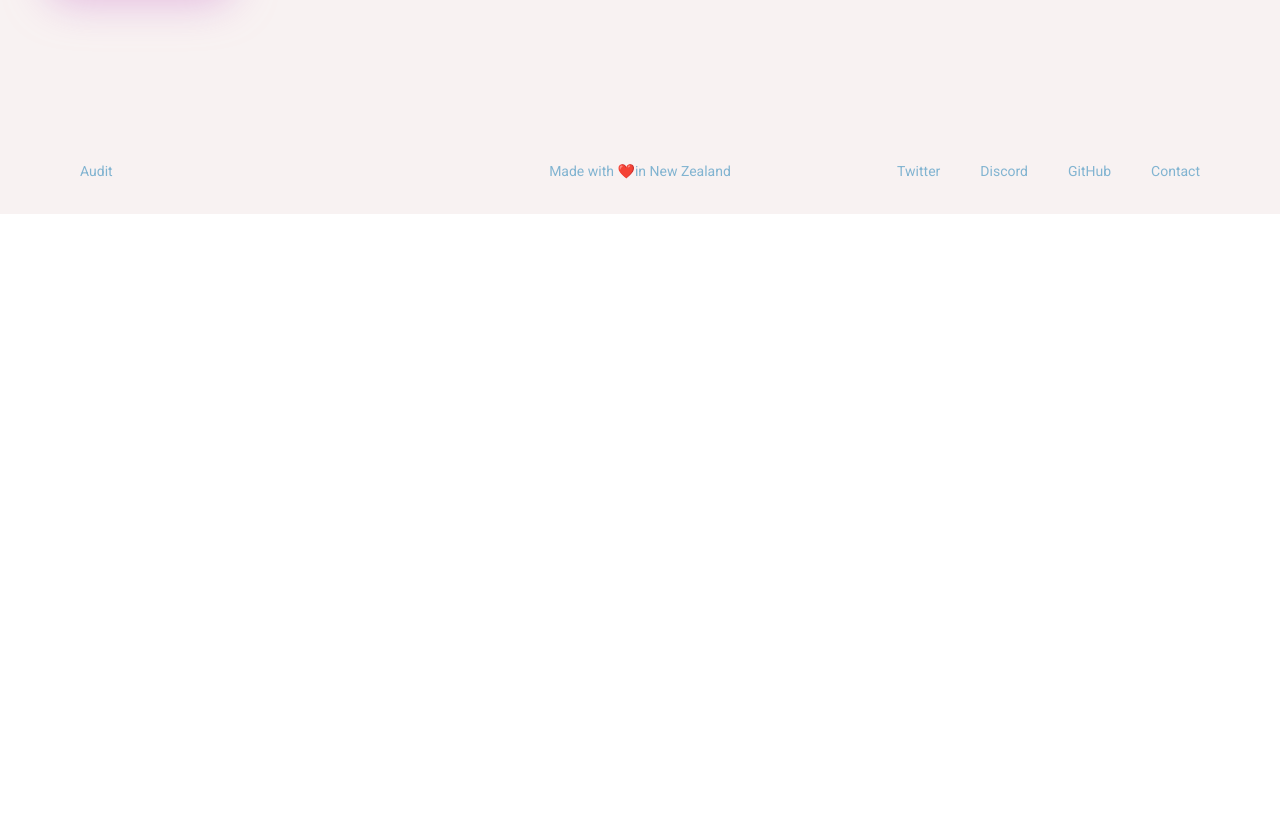
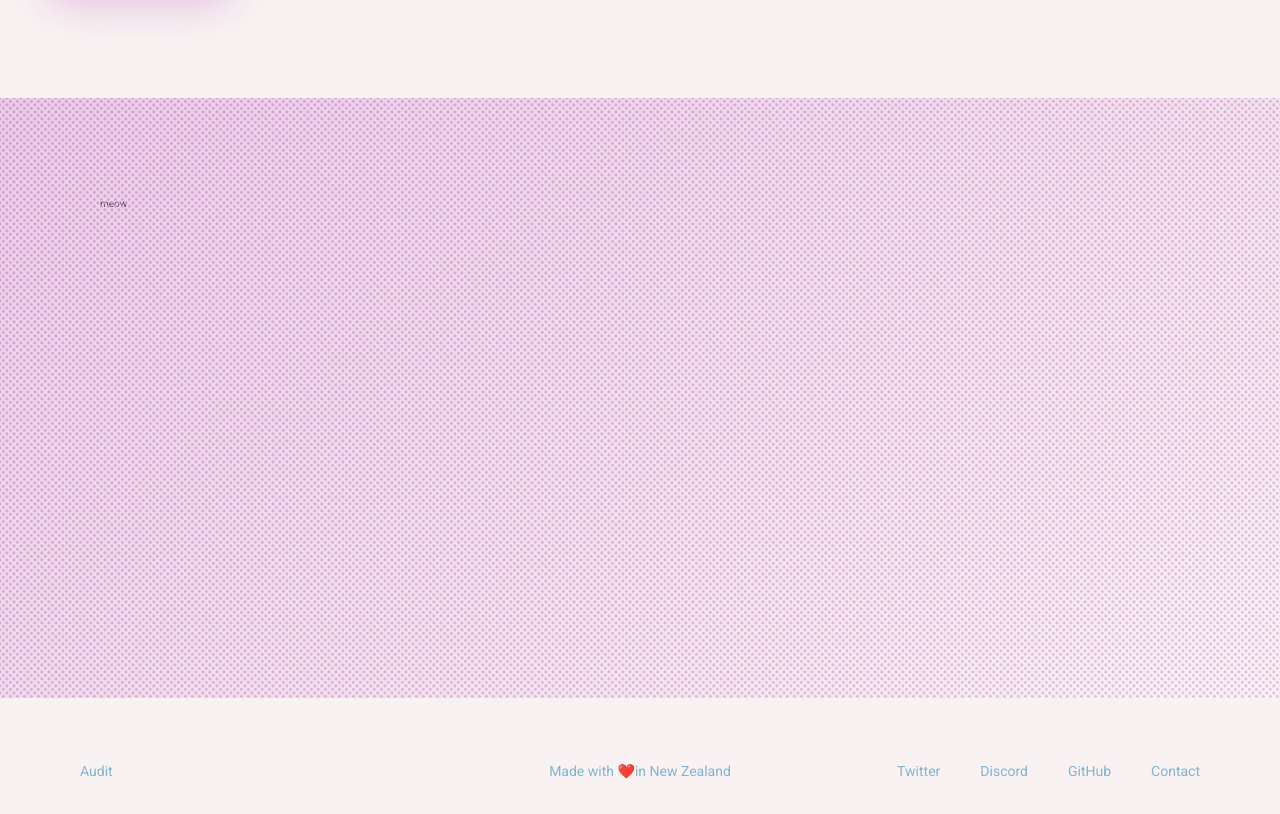
Before and after one commit to chase-manning/crypto-capsule, a React (Create React App) app in the folder client/: page / in a window 1280 px wide. Shown: the part 704-1518 px from the top of the page. Before the commit the page ends 918 px from the top, so only its background shows below. Built offline with nearby package versions, Linux system fonts and the light colour scheme.

Commit message:
:rocket: add slider to home page

```diff
--- a/client/src/components/HomePage.tsx
+++ b/client/src/components/HomePage.tsx
@@ -1,6 +1,7 @@
 import React from "react";
 import styled from "styled-components";
 import Landing from "./Landing";
+import Slider from "./Slider";
 
 const StyledHomePage = styled.div`
   display: flex;
@@ -11,6 +12,7 @@ const HomePage = (): JSX.Element => {
   return (
     <StyledHomePage>
       <Landing />
+      <Slider />
     </StyledHomePage>
   );
 };
```
